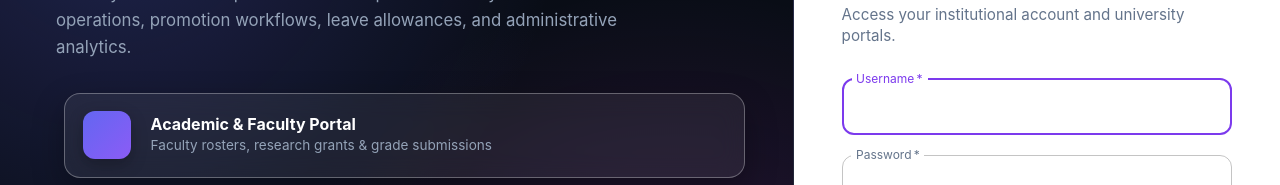
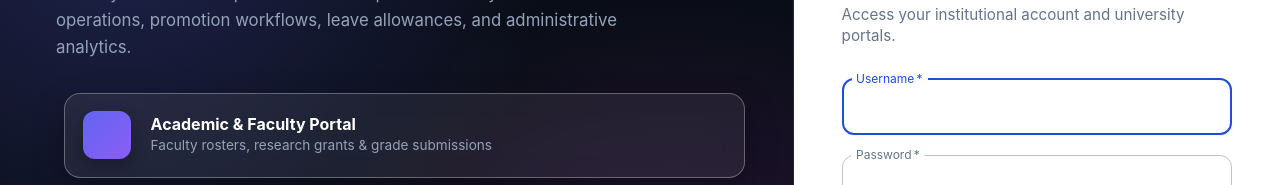
Before and after one commit to asoluwayemi/UniService, a React (Vite) app in the folder frontend/: page /login in a window 1280 px wide. Shown: the part 285-470 px from the top of the page. Built offline with nearby package versions, Linux system fonts and the light colour scheme; no server answers; some icons are missing.

Commit message:
config: Spring Boot on 8090 internally, Vite proxy to 8090, Cloudflare via 8089 Express layer; blue theme

```diff
--- a/frontend/src/theme.ts
+++ b/frontend/src/theme.ts
@@ -3,9 +3,9 @@ import { alpha, createTheme } from '@mui/material/styles';
 export const theme = createTheme({
   palette: {
     primary: {
-      main: '#7c3aed',
-      light: '#a78bfa',
-      dark: '#6d28d9',
+      main: '#1d4ed8',
+      light: '#60a5fa',
+      dark: '#1e40af',
       contrastText: '#ffffff',
     },
     secondary: {
--- a/frontend/vite.config.ts
+++ b/frontend/vite.config.ts
@@ -8,7 +8,7 @@ export default defineConfig({
     port: 9001,
     proxy: {
       '/api': {
-        target: 'http://localhost:8089',
+        target: 'http://localhost:8090',
         changeOrigin: true,
       },
     },
```
Also changed, not shown: 1 other file (tests, documents, lock files or other folders).
